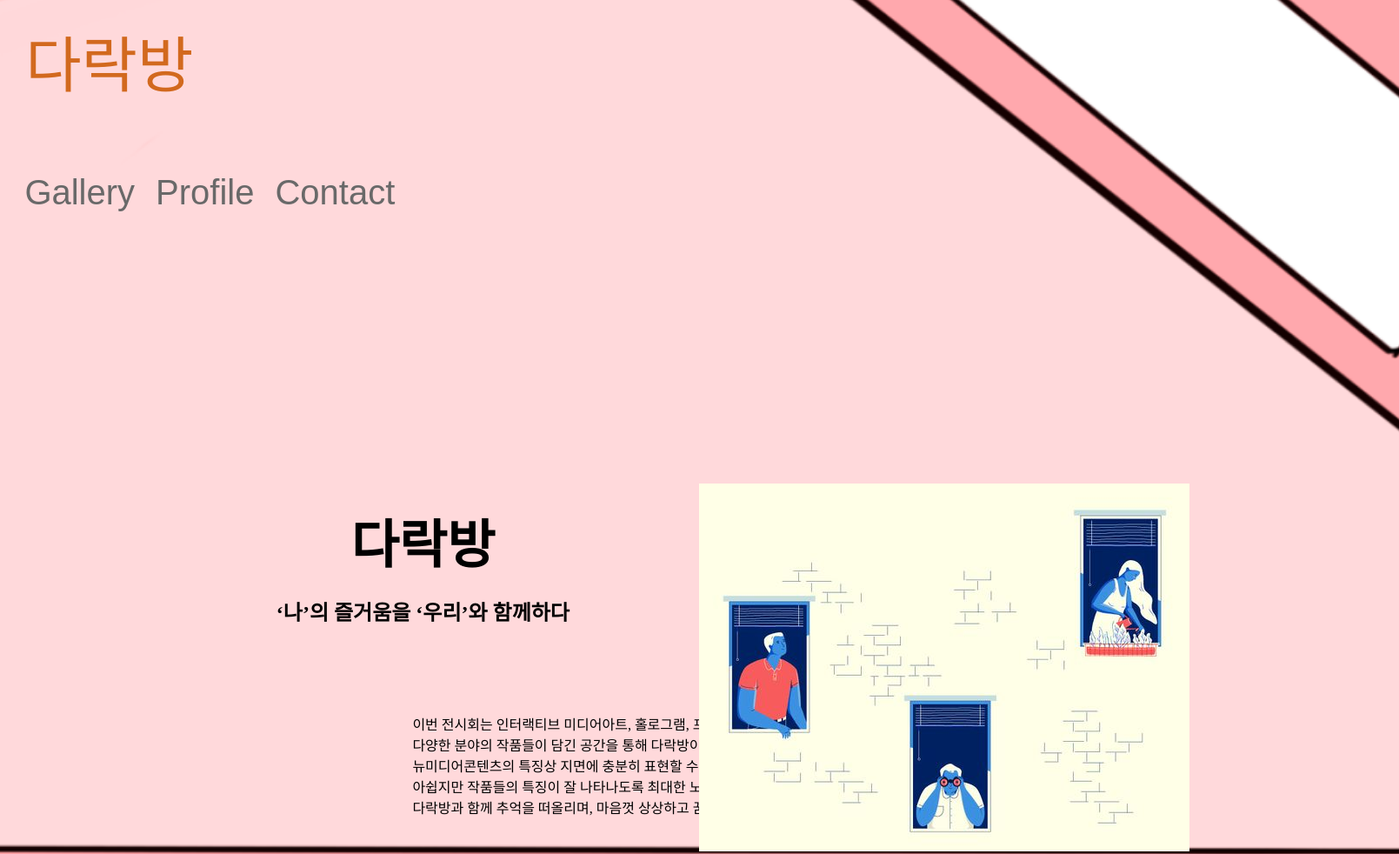
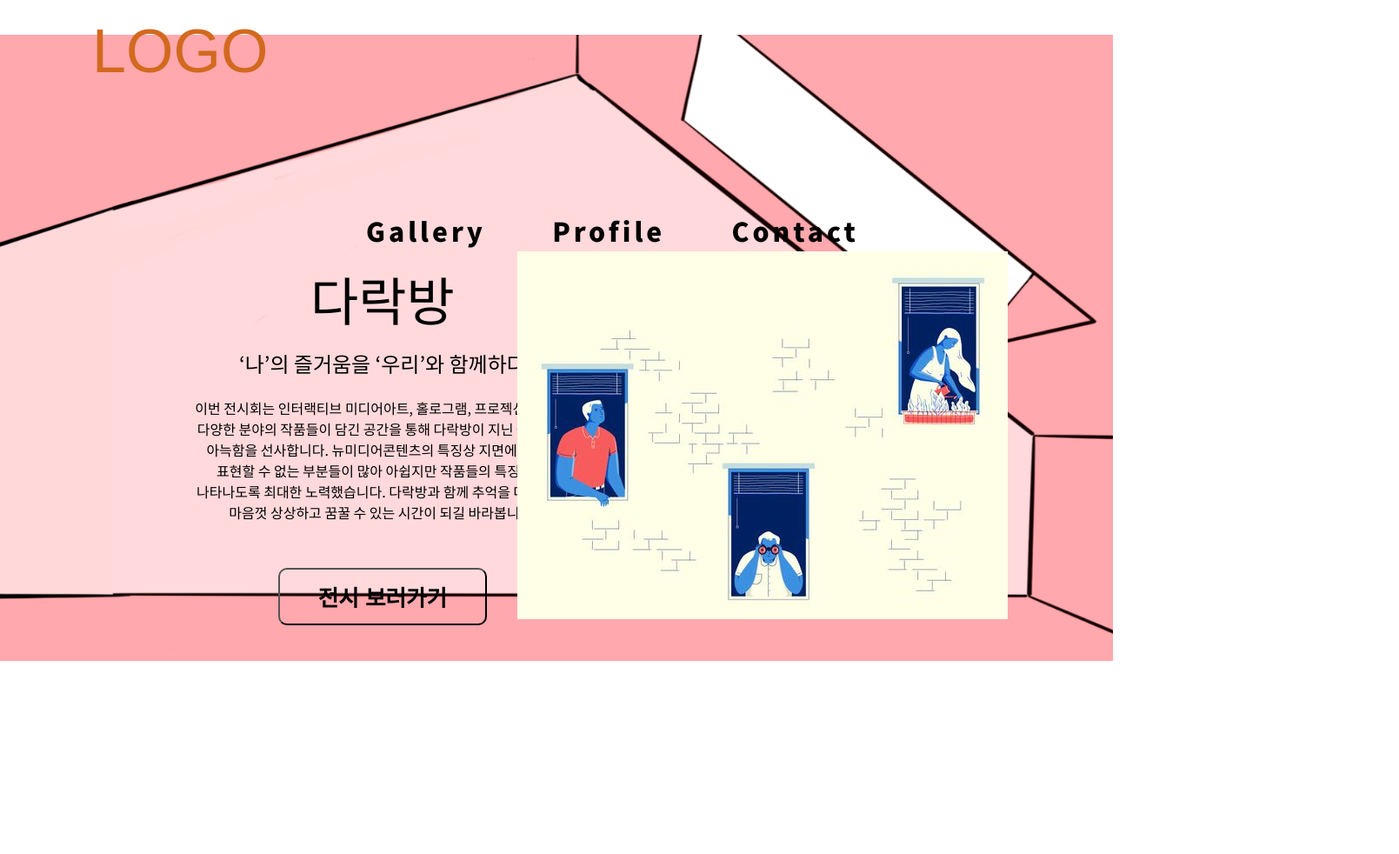
Before and after one commit to dudejrtjdrp/Newmedia_Festival, a plain HTML site: page index.html in a window 1280 px wide. Shown: the top 982 px of the page at 87% size, 1609 px wide, since content can reach past the window. Drawn offline with Linux system fonts and the light colour scheme; a web font is replaced by a local one.

Commit message:
2
메뉴창 바꾼거 어렵다

```diff
--- a/index.html
+++ b/index.html
@@ -2,7 +2,8 @@
 <title>CSS Grid Template 2</title>
 <style>
     @import url(http://fonts.googleapis.com/earlyaccess/hanna.css);
-    @import url(http://fonts.googleapis.com/earlyaccess/jejugothic.css);
+    @import url(https://fonts.googleapis.com/css?family=Noto+Sans+KR:400,500,900|Noto+Serif+KR&subset=korean);
+
 
 body {
   display: grid;
@@ -16,10 +17,18 @@ body {
   grid-column-gap: 10px;
   height: 100vh;
   margin: 0;
+
   background-image: url(1.png);
-  background-size:2600px;
+  background-size:contain;
   background-repeat: no-repeat;
   background-position: center;
+
+    overflow: hidden;
+    top: 0px;
+    bottom: 0px;
+    width: 100%;
+  /*background-color: pink;*/
+
   }
 header, footer, article, nav, div {
   padding: 1.2em;
@@ -45,47 +54,61 @@ header, footer, article, nav, div {
         color:chocolate;
         font-family: 'Hanna', sans-serif;
         text-decoration: none;
-        margin-left: 10px;
+        margin-left: 7%;
         margin-top : 20px;
     }
     a{
         text-decoration: none;
      }
     #menu{
-        margin-left: -30px;
-        margin-top: 60px;
+        position: relative;
+        left: 25%;
+        margin-top: 10%;
 
     }
     #menuf{
-        font-size: 40px;
-        color:dimgrey;
-        font-family: 'Jeju Gothic', sans-serif;
+        font-size: 30px;
+        color:black;
+        font-family: 'Noto Sans KR', sans-serif;
         text-decoration: none;
-        margin-left: 20px;
-        margin-top : 20px;
+        margin-left: 6%;
+        font-weight: 900;
+        font-style: normal;
+        font-stretch: normal;
+        line-height: normal;
+        letter-spacing: 4px;
     }
 
 
     #main{
-        margin-left: -700px;
-        margin-top: 400px;
+        font-family: 'Noto Sans KR', sans-serif;
+        font-weight: 100;
+        position: relative;
+        right: 30%;
+        margin-top: 22%;
         text-align: center;
+
     }
-    #main img{
 
-        margin-left: 1200px;
-        margin-top: -400px;
-    }
-    #main h1{
+    #title{
         font-size: 60px;
+        font-weight: 500;
     }
     #main h2{
-        margin-top: -30px;
-        margin-bottom: 100px;
+        margin-top: 2%;
+        margin-bottom: 3%;
+        font-weight: 300;
     }
     #main p{
-        margin-left: 870px;
+        position: relative;
+        margin-top: -1%;
+        display: inline;
         text-align: left;
+    }
+    .main_img{
+        margin-left: 40%;
+        position: relative;
+        top: -500px;
     }
 /* Stack the layout on small devices/viewports. */
 @media all and (max-width: 575px) {
@@ -100,13 +123,67 @@ header, footer, article, nav, div {
     grid-template-columns: 1fr;
  }
 }
+button,
+button::after {
+  -webkit-transition: all 0.3s;
+	-moz-transition: all 0.3s;
+  -o-transition: all 0.3s;
+	transition: all 0.3s;
+}
+
+button {
+  background: none;
+  border: 3px solid #black;
+  border-radius: 10px;
+  color: #black;
+  display:inline;
+  font-size: 1.6em;
+  font-weight: bold;
+  margin: 2em auto;
+  padding: .5em 1.7em;
+  position: relative;
+  text-transform: uppercase;
+}
+
+button::before,
+button::after {
+  background: aliceblue;
+  content: '';
+  position: absolute;
+  z-index: -1;
+}
+
+button:hover {
+  color: #2ecc71;
+}
+
+.btn-5 {
+  overflow: hidden;
+}
+
+.btn-5::after {
+  /*background-color: #f00;*/
+  height: 100%;
+  left: -35%;
+  top: 0;
+  transform: skew(50deg);
+  transition-duration: 0.6s;
+  transform-origin: top left;
+  width: 0;
+}
+
+.btn-5:hover:after {
+  height: 100%;
+  width: 135%;
+}
+
 
 </style>
 <body>
 
   <header id="pageHeader">
 
-      <a href="index.html"><span id="logof">다락방</span></a>
+      <a href="index.html"><span id="logof">LOGO</span></a>
       <div id="menu">
       <a href="#1.html"><span id="menuf">Gallery</span></a>
       <a href="#2.html"><span id="menuf">Profile</span></a>
@@ -116,17 +193,20 @@ header, footer, article, nav, div {
     </header>
   <article id="mainArticle">
       <div id="main">
-      <h1>다락방</h1>
+      <span id="title">다락방</span>
           <h2>‘나’의 즐거움을 ‘우리’와 함께하다</h2>
-          <p>이번 전시회는 인터랙티브 미디어아트, 홀로그램, 프로젝션 맵핑, 게임 AR 등<br>
-             다양한 분야의 작품들이 담긴 공간을 통해 다락방이 지닌 즐거움과 아늑함을 선사합니다.<br>
-             뉴미디어콘텐츠의 특징상 지면에 충분히 표현할 수 없는 부분들이 많아 <br>
-             아쉽지만 작품들의 특징이 잘 나타나도록 최대한 노력했습니다.<br>
-             다락방과 함께 추억을 떠올리며, 마음껏 상상하고 꿈꿀 수 있는 시간이 되길 바라봅니다.
+          <p>이번 전시회는 인터랙티브 미디어아트, 홀로그램, 프로젝션 맵핑 등<br>
+             다양한 분야의 작품들이 담긴 공간을 통해 다락방이 지닌 즐거움과<br>
+             아늑함을 선사합니다. 뉴미디어콘텐츠의 특징상 지면에 충분히<br>
+             표현할 수 없는 부분들이 많아 아쉽지만 작품들의 특징이 잘<br>
+             나타나도록 최대한 노력했습니다. 다락방과 함께 추억을 떠올리며,<br>
+              마음껏 상상하고 꿈꿀 수 있는 시간이 되길 바라봅니다.<br>
           </p>
-         <img src="main.jpg">
+
+  <a href="index.html"><button class="btn-5">전시 보러가기</button></a>
+
           </div>
-
+      <span class="main_img"><img src="main.jpg"></span>
 
     </article>
   <nav id="mainNav"></nav>
```
